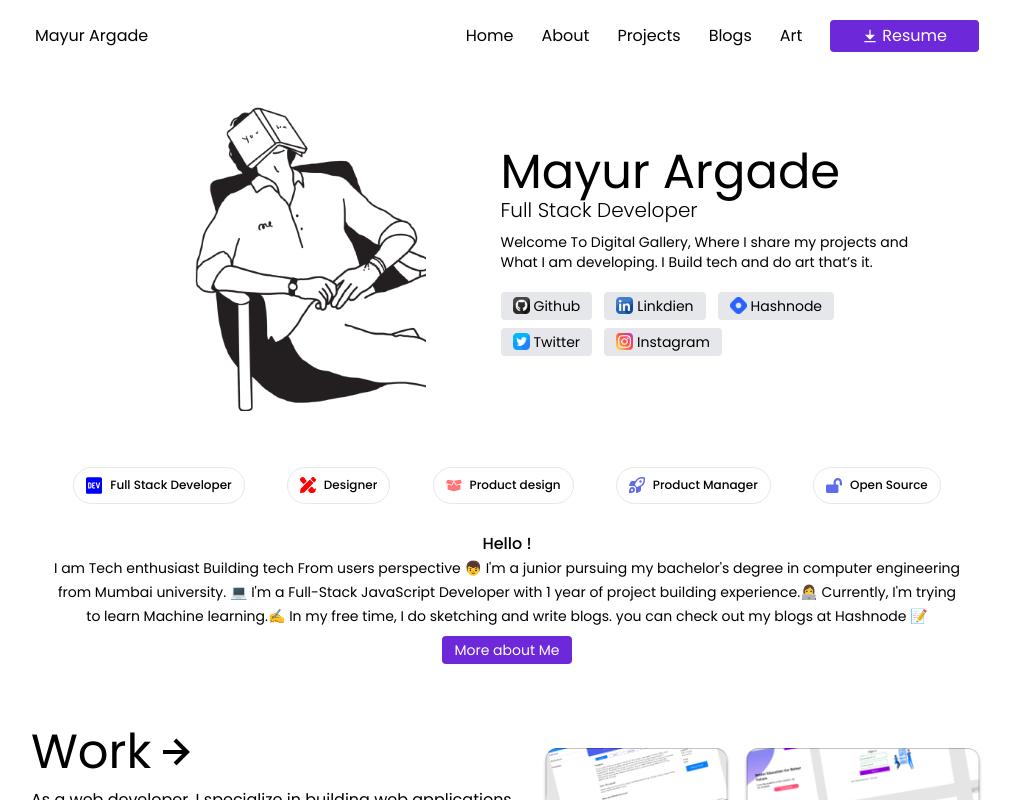
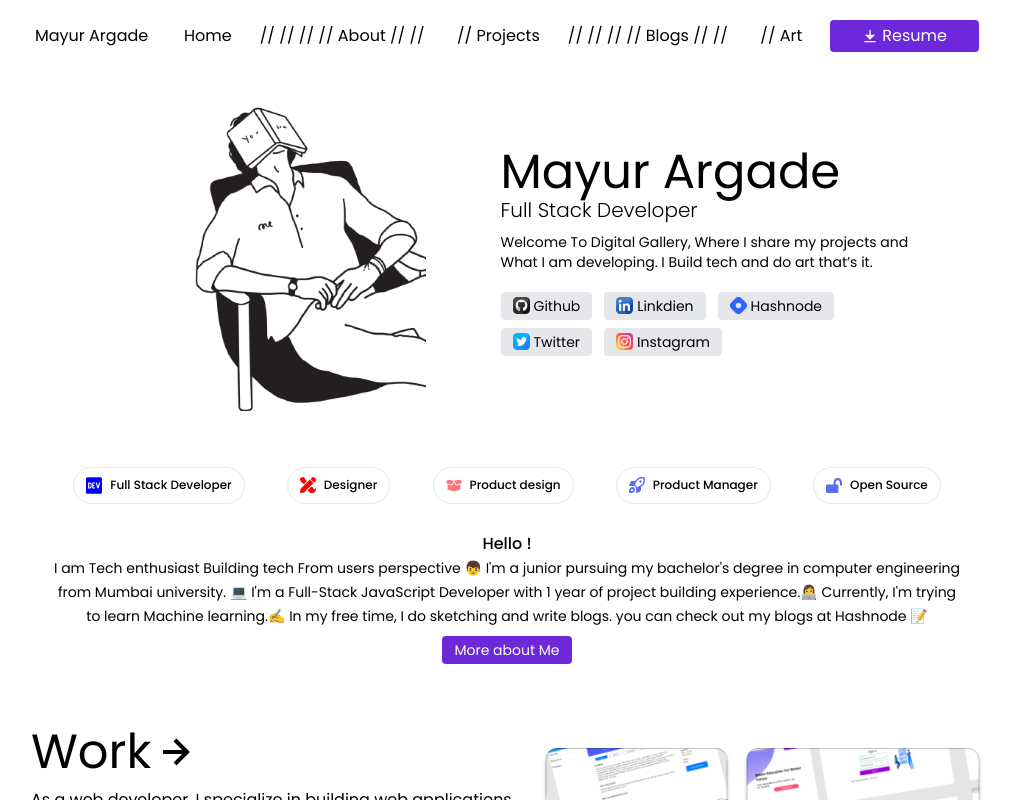
Before and after one commit to mayur-argade/mayur-argade, a React (Create React App) app: page / in a window 1280 px wide. Shown: the top 800 px of the page, without its empty margins (133-1145 px from the left). Built offline with nearby package versions, Linux system fonts and the light colour scheme; the HTML template or start-up script is replaced by a standard one.

Commit message:
Update Navbar.jsx

```diff
--- a/src/components/Navbar.jsx
+++ b/src/components/Navbar.jsx
@@ -19,14 +19,14 @@ const Navbar = () => {
             </Link>
             </span>
 
-            <Link to='/about'>
+//             <Link to='/about'>
 
-            <span class="group text-black-500 transition-all duration-300 ease-in-out mr-7 cursor-pointer">
-              <span className="bg-left-bottom bg-gradient-to-r from-purple-700 to-purple-700 bg-[length:0%_2px] bg-no-repeat group-hover:bg-[length:100%_2px] transition-all duration-500 ease-out text-base">
-                About
-              </span>
-            </span>
-            </Link>
+//             <span class="group text-black-500 transition-all duration-300 ease-in-out mr-7 cursor-pointer">
+//               <span className="bg-left-bottom bg-gradient-to-r from-purple-700 to-purple-700 bg-[length:0%_2px] bg-no-repeat group-hover:bg-[length:100%_2px] transition-all duration-500 ease-out text-base">
+//                 About
+//               </span>
+//             </span>
+//             </Link>
 
             <Link to='/work'>
 
@@ -37,14 +37,14 @@ const Navbar = () => {
             </span>
             </Link>
 
-            <Link to='/'>
+//             <Link to='/'>
 
-            <span class="group text-black-500 transition-all duration-300 ease-in-out mr-7 cursor-pointer">
-              <span className="bg-left-bottom bg-gradient-to-r from-purple-700 to-purple-700 bg-[length:0%_2px] bg-no-repeat group-hover:bg-[length:100%_2px] transition-all duration-500 ease-out text-base">
-                Blogs
-              </span>
-            </span>
-            </Link>
+//             <span class="group text-black-500 transition-all duration-300 ease-in-out mr-7 cursor-pointer">
+//               <span className="bg-left-bottom bg-gradient-to-r from-purple-700 to-purple-700 bg-[length:0%_2px] bg-no-repeat group-hover:bg-[length:100%_2px] transition-all duration-500 ease-out text-base">
+//                 Blogs
+//               </span>
+//             </span>
+//             </Link>
 
             <Link to='/art'>
             <span class="group text-black-500 transition-all duration-300 ease-in-out mr-7 cursor-pointer">
```
